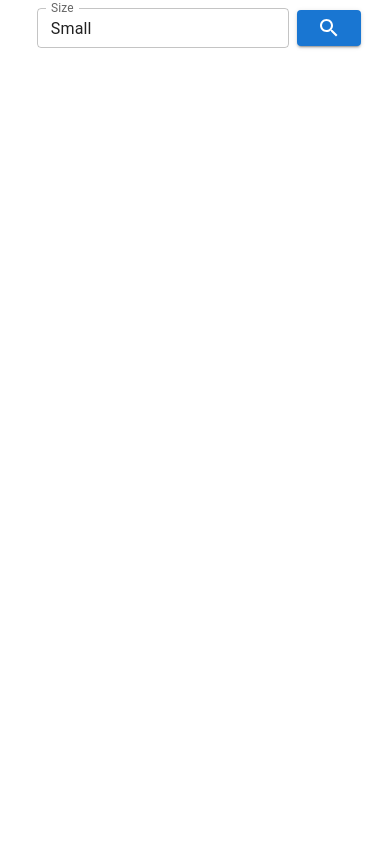
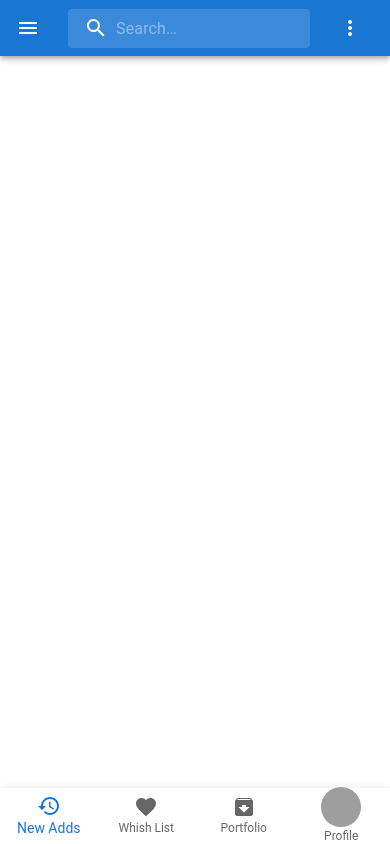
Before and after one commit to cchavesdev/magicfolio, a React (Create React App) app: page / in a window 390 px wide. Built offline with nearby package versions, Linux system fonts and the light colour scheme; grey boxes are pictures that could not be loaded; what react-auth-kit would draw is missing.

Commit message:
Adding Basic Landing Layout from react ui

```diff
--- a/src/App.tsx
+++ b/src/App.tsx
@@ -3,6 +3,7 @@
 import { Login } from "./components/login/Login";
 import { AuthProvider, RequireAuth } from "react-auth-kit";
 import { Home } from "./components/home/Home";
+import { Landing } from "./components/landing/Landing";
 
 function App() {
   return (
@@ -15,8 +16,9 @@
       <BrowserRouter>
         <Routes>
           <Route path={"/login"} element={<Login></Login>} />
+          <Route path={"/"} element={<Landing></Landing>} />
           <Route
-            path={"/"}
+            path={"/home"}
             element={
               <RequireAuth loginPath={"/login"}>
              <Home/>
--- a/src/components/home/Home.tsx
+++ b/src/components/home/Home.tsx
@@ -4,6 +4,8 @@
 export const Home = () => {
   return (
     <div>
+      <h1>Events</h1>
+      <h2>Latest Added</h2>
       <CardFinder></CardFinder>
     </div>
   );
--- /dev/null
+++ b/src/components/landing/Landing.tsx
@@ -0,0 +1,43 @@
+import * as React from 'react';
+import Box from '@mui/material/Box';
+import BottomNavigation from '@mui/material/BottomNavigation';
+import BottomNavigationAction from '@mui/material/BottomNavigationAction';
+import RestoreIcon from '@mui/icons-material/Restore';
+import FavoriteIcon from '@mui/icons-material/Favorite';
+import ArchiveIcon from '@mui/icons-material/Archive';
+import Paper from '@mui/material/Paper';
+import Avatar from '@mui/material/Avatar';
+import { TopBar } from './topBar/TopBar';
+
+
+
+export const Landing = () => {
+  const [value, setValue] = React.useState(0);
+  const ref = React.useRef<HTMLDivElement>(null);
+
+  React.useEffect(() => {
+    (ref.current as HTMLDivElement).ownerDocument.body.scrollTop = 0;
+  }, [value]);
+
+  return (
+    <Box sx={{ pb: 7 }} ref={ref}>
+    <TopBar></TopBar>
+      <Paper sx={{ position: 'fixed', bottom: 0, left: 0, right: 0 }} elevation={3}>
+        <BottomNavigation
+          showLabels
+          value={value}
+          onChange={(event, newValue) => {
+            setValue(newValue);
+          }}
+        >
+          <BottomNavigationAction label="New Adds" icon={<RestoreIcon />} />
+          <BottomNavigationAction label="Whish List" icon={<FavoriteIcon />} />
+          <BottomNavigationAction label="Portfolio" icon={<ArchiveIcon />} />
+          <BottomNavigationAction label="Profile" icon={<Avatar
+          alt="Profile Picture" src={"https://scontent.fsyq3-1.fna.fbcdn.net/v/t39.30808-1/291632606_5547162378630145_6246931178548792958_n.jpg?stp=dst-jpg_s320x320&_nc_cat=101&ccb=1-7&_nc_sid=7206a8&_nc_ohc=IfnNdATAW2sAX8XflV2&_nc_ht=scontent.fsyq3-1.fna&oh=00_AfDtCE6EQLUMQVj5CRnpe67oHqNdLIFF-VDcj8ErpQJQ_g&oe=6496E7B4"} />} />
+
+        </BottomNavigation>
+      </Paper>
+    </Box>
+  );
+}
--- /dev/null
+++ b/src/components/landing/topBar/TopBar.tsx
@@ -0,0 +1,234 @@
+import * as React from 'react';
+import { styled, alpha } from '@mui/material/styles';
+import AppBar from '@mui/material/AppBar';
+import Box from '@mui/material/Box';
+import Toolbar from '@mui/material/Toolbar';
+import IconButton from '@mui/material/IconButton';
+import Typography from '@mui/material/Typography';
+import InputBase from '@mui/material/InputBase';
+import Badge from '@mui/material/Badge';
+import MenuItem from '@mui/material/MenuItem';
+import Menu from '@mui/material/Menu';
+import MenuIcon from '@mui/icons-material/Menu';
+import SearchIcon from '@mui/icons-material/Search';
+import AccountCircle from '@mui/icons-material/AccountCircle';
+import MailIcon from '@mui/icons-material/Mail';
+import NotificationsIcon from '@mui/icons-material/Notifications';
+import MoreIcon from '@mui/icons-material/MoreVert';
+
+const Search = styled('div')(({ theme }) => ({
+  position: 'relative',
+  borderRadius: theme.shape.borderRadius,
+  backgroundColor: alpha(theme.palette.common.white, 0.15),
+  '&:hover': {
+    backgroundColor: alpha(theme.palette.common.white, 0.25),
+  },
+  marginRight: theme.spacing(2),
+  marginLeft: 0,
+  width: '100%',
+  [theme.breakpoints.up('sm')]: {
+    marginLeft: theme.spacing(3),
+    width: 'auto',
+  },
+}));
+
+const SearchIconWrapper = styled('div')(({ theme }) => ({
+  padding: theme.spacing(0, 2),
+  height: '100%',
+  position: 'absolute',
+  pointerEvents: 'none',
+  display: 'flex',
+  alignItems: 'center',
+  justifyContent: 'center',
+}));
+
+const StyledInputBase = styled(InputBase)(({ theme }) => ({
+  color: 'inherit',
+  '& .MuiInputBase-input': {
+    padding: theme.spacing(1, 1, 1, 0),
+    // vertical padding + font size from searchIcon
+    paddingLeft: `calc(1em + ${theme.spacing(4)})`,
+    transition: theme.transitions.create('width'),
+    width: '100%',
+    [theme.breakpoints.up('md')]: {
+      width: '20ch',
+    },
+  },
+}));
+
+export const TopBar = () => {
+  const [anchorEl, setAnchorEl] = React.useState<null | HTMLElement>(null);
+  const [mobileMoreAnchorEl, setMobileMoreAnchorEl] =
+    React.useState<null | HTMLElement>(null);
+
+  const isMenuOpen = Boolean(anchorEl);
+  const isMobileMenuOpen = Boolean(mobileMoreAnchorEl);
+
+  const handleProfileMenuOpen = (event: React.MouseEvent<HTMLElement>) => {
+    setAnchorEl(event.currentTarget);
+  };
+
+  const handleMobileMenuClose = () => {
+    setMobileMoreAnchorEl(null);
+  };
+
+  const handleMenuClose = () => {
+    setAnchorEl(null);
+    handleMobileMenuClose();
+  };
+
+  const handleMobileMenuOpen = (event: React.MouseEvent<HTMLElement>) => {
+    setMobileMoreAnchorEl(event.currentTarget);
+  };
+
+  const menuId = 'primary-search-account-menu';
+  const renderMenu = (
+    <Menu
+      anchorEl={anchorEl}
+      anchorOrigin={{
+        vertical: 'top',
+        horizontal: 'right',
+      }}
+      id={menuId}
+      keepMounted
+      transformOrigin={{
+        vertical: 'top',
+        horizontal: 'right',
+      }}
+      open={isMenuOpen}
+      onClose={handleMenuClose}
+    >
+      <MenuItem onClick={handleMenuClose}>Profile</MenuItem>
+      <MenuItem onClick={handleMenuClose}>My account</MenuItem>
+    </Menu>
+  );
+
+  const mobileMenuId = 'primary-search-account-menu-mobile';
+  const renderMobileMenu = (
+    <Menu
+      anchorEl={mobileMoreAnchorEl}
+      anchorOrigin={{
+        vertical: 'top',
+        horizontal: 'right',
+      }}
+      id={mobileMenuId}
+      keepMounted
+      transformOrigin={{
+        vertical: 'top',
+        horizontal: 'right',
+      }}
+      open={isMobileMenuOpen}
+      onClose={handleMobileMenuClose}
+    >
+      <MenuItem>
+        <IconButton size="large" aria-label="show 4 new mails" color="inherit">
+          <Badge badgeContent={4} color="error">
+            <MailIcon />
+          </Badge>
+        </IconButton>
+        <p>Messages</p>
+      </MenuItem>
+      <MenuItem>
+        <IconButton
+          size="large"
+          aria-label="show 17 new notifications"
+          color="inherit"
+        >
+          <Badge badgeContent={17} color="error">
+            <NotificationsIcon />
+          </Badge>
+        </IconButton>
+        <p>Notifications</p>
+      </MenuItem>
+      <MenuItem onClick={handleProfileMenuOpen}>
+        <IconButton
+          size="large"
+          aria-label="account of current user"
+          aria-controls="primary-search-account-menu"
+          aria-haspopup="true"
+          color="inherit"
+        >
+          <AccountCircle />
+        </IconButton>
+        <p>Profile</p>
+      </MenuItem>
+    </Menu>
+  );
+
+  return (
+    <Box sx={{ flexGrow: 1 }}>
+      <AppBar position="static">
+        <Toolbar>
+          <IconButton
+            size="large"
+            edge="start"
+            color="inherit"
+            aria-label="open drawer"
+            sx={{ mr: 2 }}
+          >
+            <MenuIcon />
+          </IconButton>
+          <Typography
+            variant="h6"
+            noWrap
+            component="div"
+            sx={{ display: { xs: 'none', sm: 'block' } }}
+          >
+            MUI
+          </Typography>
+          <Search>
+            <SearchIconWrapper>
+              <SearchIcon />
+            </SearchIconWrapper>
+            <StyledInputBase
+              placeholder="Search…"
+              inputProps={{ 'aria-label': 'search' }}
+            />
+          </Search>
+          <Box sx={{ flexGrow: 1 }} />
+          <Box sx={{ display: { xs: 'none', md: 'flex' } }}>
+            <IconButton size="large" aria-label="show 4 new mails" color="inherit">
+              <Badge badgeContent={4} color="error">
+                <MailIcon />
+              </Badge>
+            </IconButton>
+            <IconButton
+              size="large"
+              aria-label="show 17 new notifications"
+              color="inherit"
+            >
+              <Badge badgeContent={17} color="error">
+                <NotificationsIcon />
+              </Badge>
+            </IconButton>
+            <IconButton
+              size="large"
+              edge="end"
+              aria-label="account of current user"
+              aria-controls={menuId}
+              aria-haspopup="true"
+              onClick={handleProfileMenuOpen}
+              color="inherit"
+            >
+              <AccountCircle />
+            </IconButton>
+          </Box>
+          <Box sx={{ display: { xs: 'flex', md: 'none' } }}>
+            <IconButton
+              size="large"
+              aria-label="show more"
+              aria-controls={mobileMenuId}
+              aria-haspopup="true"
+              onClick={handleMobileMenuOpen}
+              color="inherit"
+            >
+              <MoreIcon />
+            </IconButton>
+          </Box>
+        </Toolbar>
+      </AppBar>
+      {renderMobileMenu}
+      {renderMenu}
+    </Box>
+  );
+}
```
